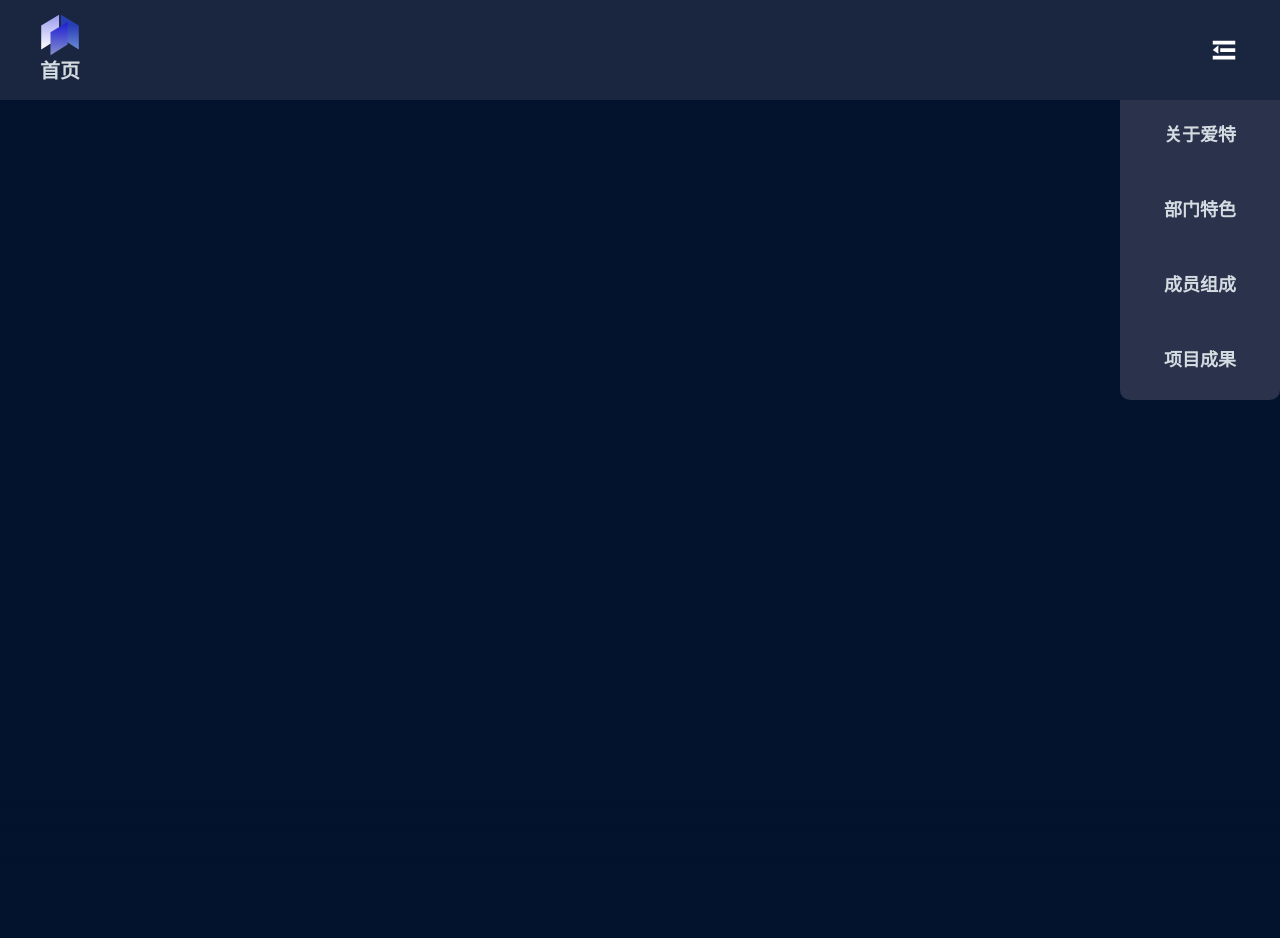
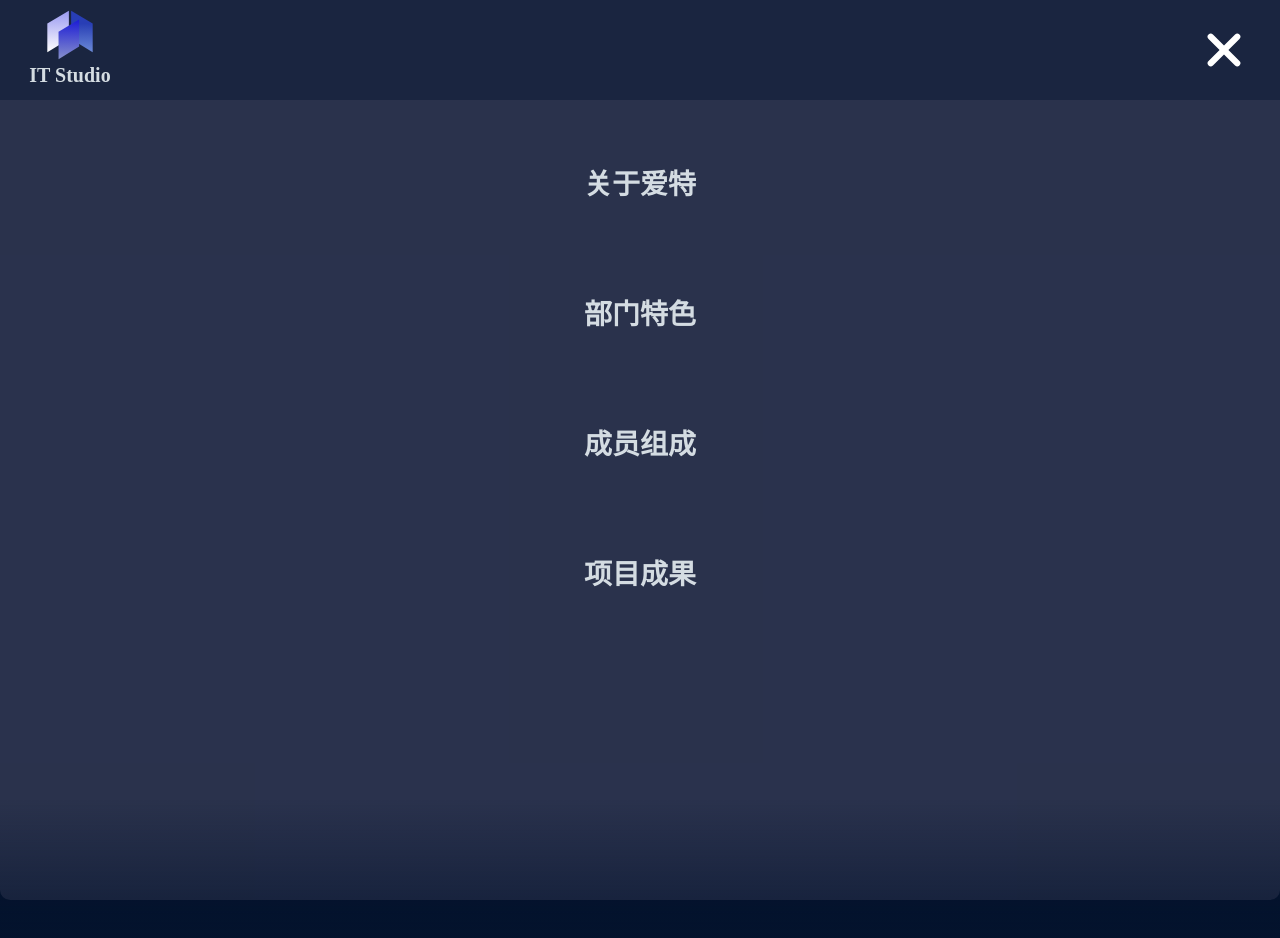
Before and after one commit to 24ITstudio/itstudio-website-frontend, a Vue app: page / in a window 1280 px wide. Both pictures are taken after a click on the icon 1224 px from the left and 50 px from the top of the page. Shown: the top 938 px of the page. Built offline with nearby package versions, Linux system fonts and the light colour scheme.

Commit message:
顶部导航栏修改

```diff
--- a/src/components/departFeature.vue
+++ b/src/components/departFeature.vue
@@ -1,5 +1,5 @@
 <template>
-    <navHead :locate="332"></navHead>
+    <navHead></navHead>
     <div class="main" @click="handleClickOutside">
         <div class="center">
             <deBox class="debox" v-for="depart in departs" :key="depart.id" :index="depart.id"
--- a/src/components/homePage.vue
+++ b/src/components/homePage.vue
@@ -1,6 +1,6 @@
 <!-- 临时用于router的homePage页面！ -->
 <template>
-    <navHead :locate="-4000"></navHead>
+    <navHead></navHead>
     <main class="main" v-cloak>
         <section :class="['sec', { 'turnGray': showQR }]" @click="closeQR">
             <div class="titleimg">
--- a/src/components/introPage.vue
+++ b/src/components/introPage.vue
@@ -3,7 +3,7 @@
     <div class="back">
         <div class="back_up">
             <div class="head">
-                <navHead :locate="84"></navHead>
+                <navHead></navHead>
             </div>
             <div class="content">
                 <div class="back_left scale-in-bl_0">
@@ -171,14 +171,14 @@ export default {
         margin-top: 2%;
     }
 
-    .swiper-wrapper{
+    .swiper-wrapper {
         /* border: 1px, solid, rgb(122, 33, 194); */
         width: 100%;
         height: 100%;
         display: flex;
     }
 
-    .swiper-slide{
+    .swiper-slide {
         width: 100%;
         height: 100%;
         overflow: hidden;
@@ -399,7 +399,7 @@ export default {
     .back_left {
         width: 35%;
         margin-left: 14%;
-        margin-top:6%;
+        margin-top: 6%;
     }
 
     .left_head {
@@ -444,7 +444,7 @@ export default {
         border-radius: 20px;
     }
 
-    .swiper-slide{
+    .swiper-slide {
         height: 100%;
         width: 100%;
     }
--- a/src/components/log-query.vue
+++ b/src/components/log-query.vue
@@ -1,5 +1,5 @@
 <template>
-  <navHead :locate="-4000"></navHead>
+  <navHead></navHead>
   <div class="box" v-if="!showResult">
     <div class="shadow">
       <div class="back">
--- a/src/components/msagPage.vue
+++ b/src/components/msagPage.vue
@@ -2,7 +2,7 @@
     <div class="back">
         <div class="back_up">
             <div class="head">
-                <navHead :locate="-4000"></navHead>
+                <navHead></navHead>
             </div>
             <div class="content">
                 <div class="back_left">
--- a/src/components/nav-head.vue
+++ b/src/components/nav-head.vue
@@ -2,19 +2,31 @@
     <nav class="homenav">
         <div class="navtitle">
             <router-link to="/">
-                <img src="../assets/Home.svg" alt="">
-                <div class="nochose">首页</div>
+                <img src="../assets/Home.svg" alt="" class="default">
+                <div class="default">IT Studio</div>
+                <img src="../assets/homo.svg" title="返回主页" class="hoVer">
+                <div class="hoVer">主页</div>
             </router-link>
         </div>
-        <el-icon :class="['fold', { 'onShow': show }]" @click="unFold">
-            <Expand />
+        <el-icon class="fold" @click="unFold" v-show="!show">
+            <Menu />
         </el-icon>
-        <div class="main" v-show="show">
-            <router-link to="/intro" class="nochose">关于爱特</router-link>
-            <router-link :to="'/feature?id=0'" class="nochose">部门特色</router-link>
-            <router-link to="/member" class="nochose">成员组成</router-link>
-            <router-link to="/achieve" class="nochose">项目成果</router-link>
-            <div class="navanim home" :style="{ left: locate + 'px' }"></div>
+        <el-icon class="fold" @click="unFold" v-show="show">
+            <CloseBold />
+        </el-icon>
+        <div :class="['main', { 'close': !show }, { 'popUp': show }]">
+            <router-link to="/intro" class="nochose" active-class="active">
+                关于爱特
+            </router-link>
+            <router-link :to="'/feature?id=0'" class="nochose" active-class="active">
+                部门特色
+            </router-link>
+            <router-link to="/member" class="nochose" active-class="active">
+                成员组成
+            </router-link>
+            <router-link to="/achieve" class="nochose" active-class="active">
+                项目成果
+            </router-link>
         </div>
         <div class="none"></div>
     </nav>
@@ -112,13 +124,39 @@ export default {
         width: 25%;
         height: 70px;
         margin-right: 1.2%;
-        /* transform: translateX(-100px); */
+    }
+
+    nav .navtitle a {
+        width: 200px !important;
     }
 
     nav .navtitle div {
         font-size: 24px;
         font-weight: bolder;
         margin-left: 10px;
+        height: 70px;
+        text-align: left;
+    }
+
+    nav .navtitle img {
+        height: 40px;
+    }
+
+    nav .navtitle a .default {
+        display: block;
+    }
+
+    nav .navtitle a .hoVer {
+        display: none;
+    }
+
+    nav .navtitle a:hover .default {
+        display: none;
+    }
+
+    nav .navtitle a:hover .hoVer {
+        display: block;
+        width: 80px;
     }
 
     nav .navtitle a {
@@ -144,41 +182,30 @@ export default {
         color: white;
         opacity: 1;
         transition: 0.5s;
-        padding-right: 100px;
+        margin-right: 100px;
         transform: translateX(70px);
     }
 
-    nav .navanim {
-        position: absolute;
+    nav .main a {
+        width: 120px;
+    }
+
+    nav .main:hover .active {
+        background-color: transparent;
+    }
+
+    nav .main a:hover {
         height: inherit;
         z-index: 0;
-        background: rgb(155, 200, 240);
-        border-radius: 5px;
-        opacity: 0.5;
-        transition: all .5s ease 0s;
-        width: 120px;
-        height: 100%;
+        background: rgba(155, 200, 240, 0.7) !important;
+        border-radius: 8px;
     }
 
-
-    .main a:nth-child(1):hover~.navanim {
-        width: 120px;
-        left: 84px !important;
-    }
-
-    .main a:nth-child(2):hover~.navanim {
-        width: 120px;
-        left: 332px !important;
-    }
-
-    .main a:nth-child(3):hover~.navanim {
-        width: 120px;
-        left: 584px !important;
-    }
-
-    .main a:nth-child(4):hover~.navanim {
-        width: 120px;
-        left: 834px !important;
+    nav .main a.active {
+        height: inherit;
+        z-index: 0;
+        background: rgba(155, 200, 240, 0.7);
+        border-radius: 8px;
     }
 
     nav .none {
@@ -250,20 +277,22 @@ export default {
         display: flex;
         flex-direction: column;
         align-items: center;
-        justify-self: center;
+        justify-content: start;
         position: absolute;
         top: 100px;
         right: 0;
-        width: 160px;
-        height: 300px;
+        width: 100vw;
+        height: 100vh;
         background-color: rgba(43, 51, 77, .99);
         border-radius: 0 0 10px 10px;
         transition: 0.5s;
     }
 
     .main a {
-        font-size: 18px;
+        font-size: 28px;
         font-weight: bold;
+        height: 80px;
+        margin-top: 50px;
     }
 
     nav .navtitle {
@@ -298,17 +327,24 @@ export default {
         transition: 0.5s;
         margin: 0;
         padding: 0;
+        transform: translateX(-20px);
     }
 
     .navtitle a img {
+        height: 50px;
         transform: translateY(20px);
     }
 
     .navtitle a div {
         font-weight: bold;
         font-size: 20px;
+        width: 100px;
+        text-align: center;
     }
 
+    .navtitle .hoVer {
+        display: none;
+    }
 
     nav a {
         display: flex;
@@ -338,14 +374,12 @@ export default {
         transition: 0.5s;
     }
 
-    .onShow {
-        transition: 0.5s;
-        position: absolute;
-        right: 26px;
-        height: 70px;
-        width: 60px;
-        font-size: 30px;
-        transform: rotate3d(0, 1, 0, 180deg);
+    .close {
+        transform: translateX(100vw);
+    }
+
+    .popUp {
+        transform: translateX(0);
     }
 }
 </style>
--- a/src/components/newProgressBar.vue
+++ b/src/components/newProgressBar.vue
@@ -1,5 +1,5 @@
 <template>
-    <navHead :locate="-4000"></navHead>
+    <navHead></navHead>
     <div class="box">
         <div class="shadow">
             <div class="back">
--- a/src/components/numberPage.vue
+++ b/src/components/numberPage.vue
@@ -1,7 +1,7 @@
 <template>
   <div>
     <div class="nav">
-      <navHead :locate="584"></navHead>
+      <navHead></navHead>
     </div>
     <div class="department-page">
       <!-- <div class="goBack">
--- a/src/components/projectAchieve.vue
+++ b/src/components/projectAchieve.vue
@@ -1,5 +1,5 @@
 <template>
-    <navHead :locate="834"></navHead>
+    <navHead></navHead>
     <div class="Main" @wheel="handleWheel">
         <div class="mask">
             <div class="scroll-container" ref="scrollContainer" style="overflow-y: scroll;">
```
Also changed, not shown: src/assets/homo.svg (added).
